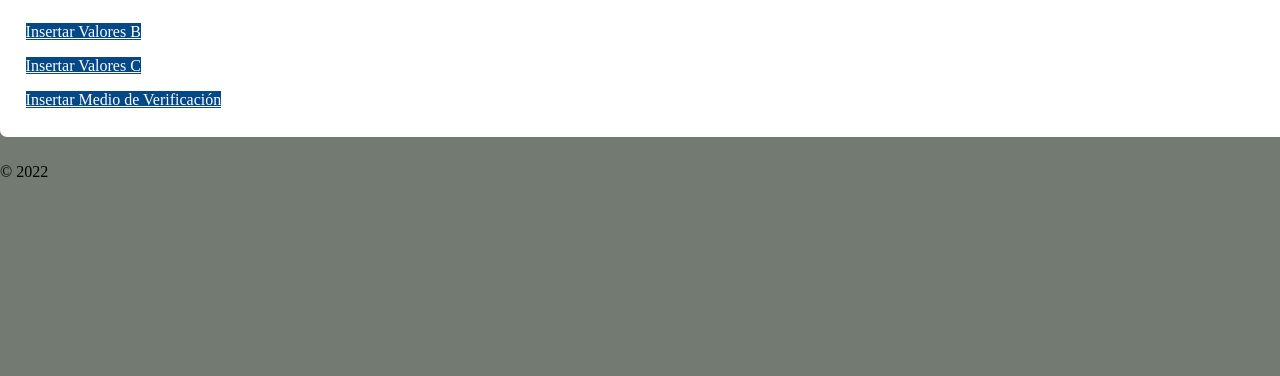
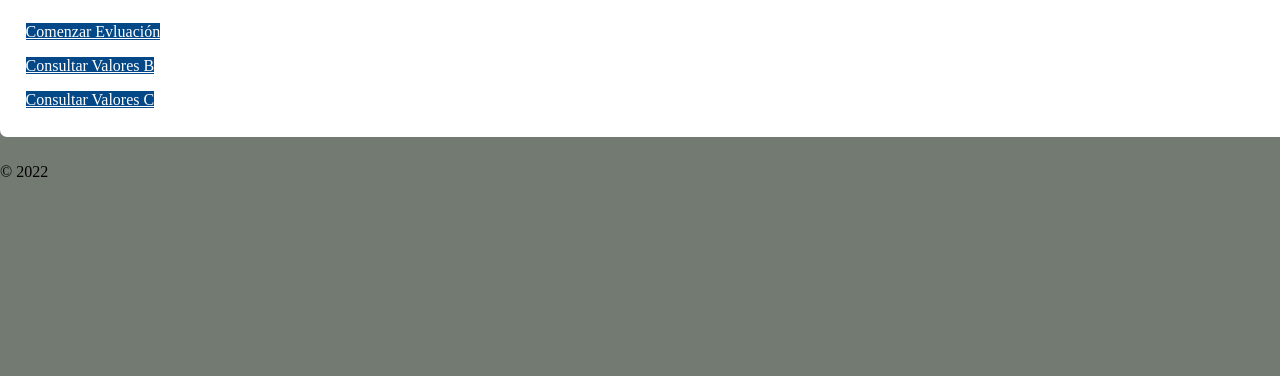
Before and after one commit to Greenstake2988/SPP, a Yii app: template backend/views/indicadores/view.php in a window 1280 px wide; the page is wider, and only the part inside the window is pictured. Shown: the part 118-494 px from the top of that part. Run offline with PHP 8.4 and a stand-in for Yii, Linux system fonts and the light colour scheme; the template is opened without the code that fills it, so the values that code supplies are empty; some libraries are stand-ins or nearby versions.

Commit message:
Cambios Botones

```diff
--- a/backend/controllers/ValoresbController.php
+++ b/backend/controllers/ValoresbController.php
@@ -100,7 +100,7 @@ class ValoresbController extends Controller
             foreach ($prts as $valoresb) {
                 $valoresb->save(false);
             }
-            return $this->redirect(['index']);
+            return $this->redirect(['valoresc/create','indicadores_idindicadores' => $indicadores_idindicadores]);
         } else {
             return $this->render('create', ['prts' => $prts]);
         }
--- a/backend/controllers/ValorescController.php
+++ b/backend/controllers/ValorescController.php
@@ -96,7 +96,7 @@ class ValorescController extends Controller
             foreach ($prts as $valoresc) {
                 $valoresc->save(false);
             }
-            return $this->redirect(['index']);
+            return $this->redirect(['periodicidad/index']);
         } else {
             return $this->render('create', ['prts' => $prts]);
         }
--- a/backend/views/indicadores/view.php
+++ b/backend/views/indicadores/view.php
@@ -65,14 +65,13 @@ border-radius: 7px;
 
     <p>
     <p>
-        <a class="btn btn-success" href="http://spp.valladolid.tecnm.mx/index.php?r=valoresb%2Fcreate&indicadores_idindicadores=<?php echo $model->idindicadores?>">Insertar Valores B</a></p>
+        <a class="btn btn-success" href="http://spp.valladolid.tecnm.mx/index.php?r=valoresb%2Fcreate&indicadores_idindicadores=<?php echo $model->idindicadores?>">Comenzar Evluación</a></p>
     </p>
     <p>
-        <p>
-        <a class="btn btn-success" href="http://spp.valladolid.tecnm.mx/index.php?r=valoresc%2Fcreate&indicadores_idindicadores=<?php echo $model->idindicadores?>">Insertar Valores C</a> </p>
+        <?= Html::a('Consultar Valores B', ['valoresb/index'], ['class' => 'btn btn-success']) ?>
     </p>
     <p>
-        <?= Html::a('Insertar Medio de Verificación', ['periodicidad/index'], ['class' => 'btn btn-success']) ?>
+        <?= Html::a('Consultar Valores C', ['valoresc/index'], ['class' => 'btn btn-success']) ?>
     </p>
 </div>
 </body>
```
Also changed, not shown: backend/views/periodicidad/index.php (+10 -0 lines).
